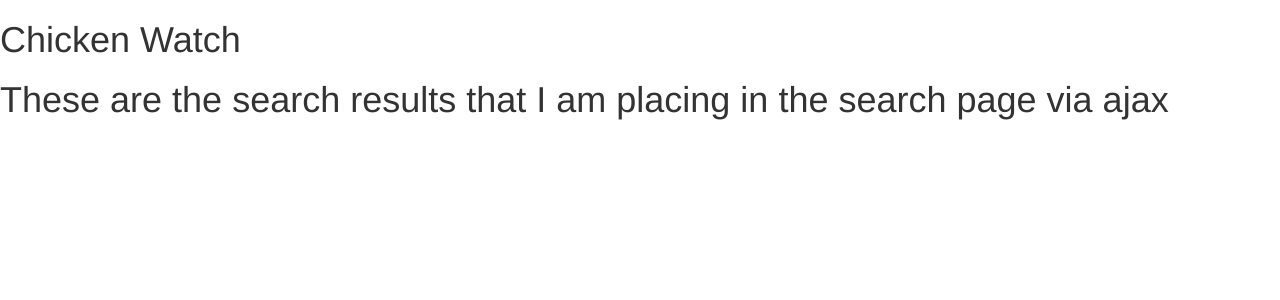
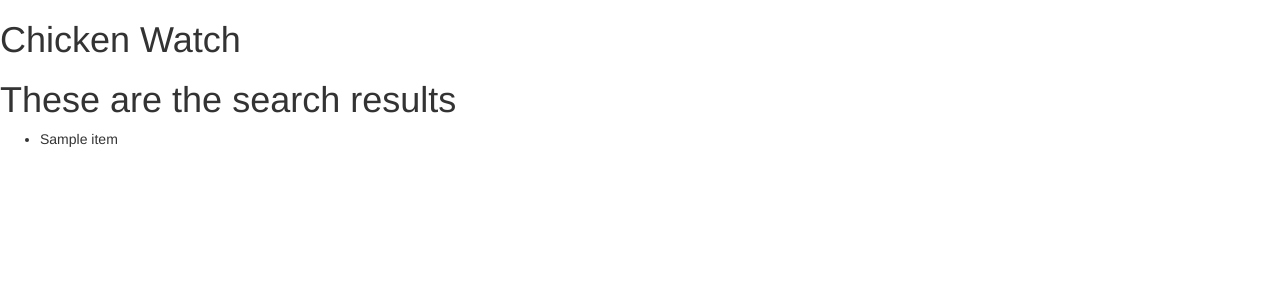
Before and after one commit to jkzilla/poultry-app, a Flask app: template templates/searchresults.html in a window 1280 px wide. Shown: the top 300 px of the page. Run offline with Flask 2, Linux system fonts and the light colour scheme; the template is opened without the code that fills it: most values are stand-ins (such as "Sample title", 1, 10 or a date in 2020); some libraries are stand-ins or nearby versions.

Commit message:
working search :) :) :)

```diff
--- a/server.py
+++ b/server.py
@@ -4,7 +4,7 @@
 from flask import Flask, render_template, redirect, request, flash, session, jsonify, json
 # as browser_session ?????
 from flask_debugtoolbar import DebugToolbarExtension
-from model import connect_to_db, db, User
+from model import connect_to_db, db, User, Taxonomy
 from jinja2 import StrictUndefined
 from utils import user_search
 
@@ -43,17 +43,30 @@
 @app.route('/search')
 def search_walmart():
 	"""This search returns Walmart API Search Items"""
-	search_wm_items = request.args.get('user_search')
-	results = userSearch(search)
+	search_wm_items = request.args.get('search')
+	results = user_search(search)
 	json_results = jsonify(results)
 	return json_results
 
 @app.route('/getresults', methods=['GET'])
-def show_results(user_query):
+def show_results():
+
 	"""This shows the results of search on search page"""
-	search_items= user_search(user_query)
-	return render_template("searchresults.html")
+	user_query = request.args.get("search")
+	# print user_query
 
+	search_items_not_filtered_list = user_search(user_query)
+	print search_items_not_filtered_list
+	item_approved_list = []
+	for item in search_items_not_filtered_list:
+
+		Taxonomy_obj = db.session.query(Taxonomy).filter_by(category_node=item["categoryNode"]).all()
+		for obj in Taxonomy_obj:
+			if 'Meat' in obj.name:
+				item_approved_list.append(item)
+			print obj.name
+	return render_template("searchresults.html", item_approved_list=item_approved_list)
+	# return "hello"
 
 
 
--- a/templates/nowsearch.html
+++ b/templates/nowsearch.html
@@ -12,11 +12,5 @@
 <input type="submit">
 </form>
 
-<div id="results"></div>
 
-<script type="text/javascript">
-	// use ajax to submit form and then use js or jquery to insert results into DOM
-	$.post("/getresults", results)
-	$(#results).append("/searchresults.html");
-</script>
 {% endblock %}
--- a/templates/searchresults.html
+++ b/templates/searchresults.html
@@ -1,7 +1,10 @@
 {% extends 'base.html' %}
 {% block content %}
-<h1>These are the search results that I am placing in the search page via ajax</h1>
 
+<h1>These are the search results</h1>
+<ul>{% for item in item_approved_list %}
+	<li>{{ item.name }}</li>
 
-
+{% endfor %}
+</ul>
 {% endblock %}
--- a/utils.py
+++ b/utils.py
@@ -2,8 +2,11 @@
 import requests
 import json
 from pprint import pprint
+from flask_debugtoolbar import DebugToolbarExtension
+from model import connect_to_db, db, User, Taxonomy
+from flask import Flask, render_template, redirect, request, flash, session, jsonify, json
 
-from model import Taxonomy, db
+
 
 api_key = "qb5mmbrawdsnnr74yqc6sn8q"
 
@@ -17,11 +20,10 @@
 
 def user_search(search_term):
 	"""This is the function that passes the user search term to the Walmart API"""
-	search_api = requests.get("http://api.walmartlabs.com/v1/search?query=" + searchTerm + "&format=json&apiKey=qb5mmbrawdsnnr74yqc6sn8q")
+	search_api = requests.get("http://api.walmartlabs.com/v1/search?query=" + search_term + "&format=json&apiKey=qb5mmbrawdsnnr74yqc6sn8q")
 	searchApi = search_api.json()
-	for items in searchApi['items']:
-		sql = db.session.query(Taxonomy).filter_by(category_node=items["categoryNode"]).one()
-		print sql
+	search_items_not_filtered = searchApi['items']
+	return search_items_not_filtered
 
 def get_lookup(item_id):
 	"""This connects to WM API Lookup and returns the single product that matches the item id that you provide. From where? Search API!
@@ -33,51 +35,3 @@
 	else:
 		print "I need a categoryNode"
 	pprint(taxonomy_dict)
-
-
-
-
-	# print body
-# Lookup API
-
-	# user chooses product using search api,
-	# pulls id from search api and provides lookup api info
-# def showProductProfile():
-# 	"""Get the full product info from the Lookup API."""
-
-# 	Lookup_api = requests.get("http://api.walmartlabs.com/v1/items/" + "%d"
-# 	+ "?format=xml&apiKey=qb5mmbrawdsnnr74yqc6sn8q") % (
-# 	# product_id
-# 	)
-
-# 	response = Lookup_api.read()
-# 	body = response
-
-# 	print body
-
-# product = requests.get('Lookup_api')
-
-
-# def showProductRating():
-# 	"""Get Walmart's user's reviews on this product."""
-
-# 	Reviews_api = requests.get("http://api.walmartlabs.com/v1/reviews/" + "%d"
-# 	+ "?format=json&apiKey=qb5mmbrawdsnnr74yqc6sn8q") % (
-# 	# product_id
-# 	)
-
-# def searchProductsMyUser():
-# 	"""Search Walmart.com catalogue and return items available for sale.
-
-# 	Query by string values."""
-# 	search_api = requests.get("http://api.walmartlabs.com/v1/search?query="
-# 		+ "%s"
-# 		+ "+%s"
-# 		# how do add additional search terms?
-# 		"&format=json&apiKey=qb5mmbrawdsnnr74yqc6sn8q")
-
-# def searchProductsasDev():
-# 	"""Search with categoryNode"""
-
-
-# # Taxonomy API in script_taxonomy.py
```
Also changed, not shown: requirements.txt (+4 -12 lines).
